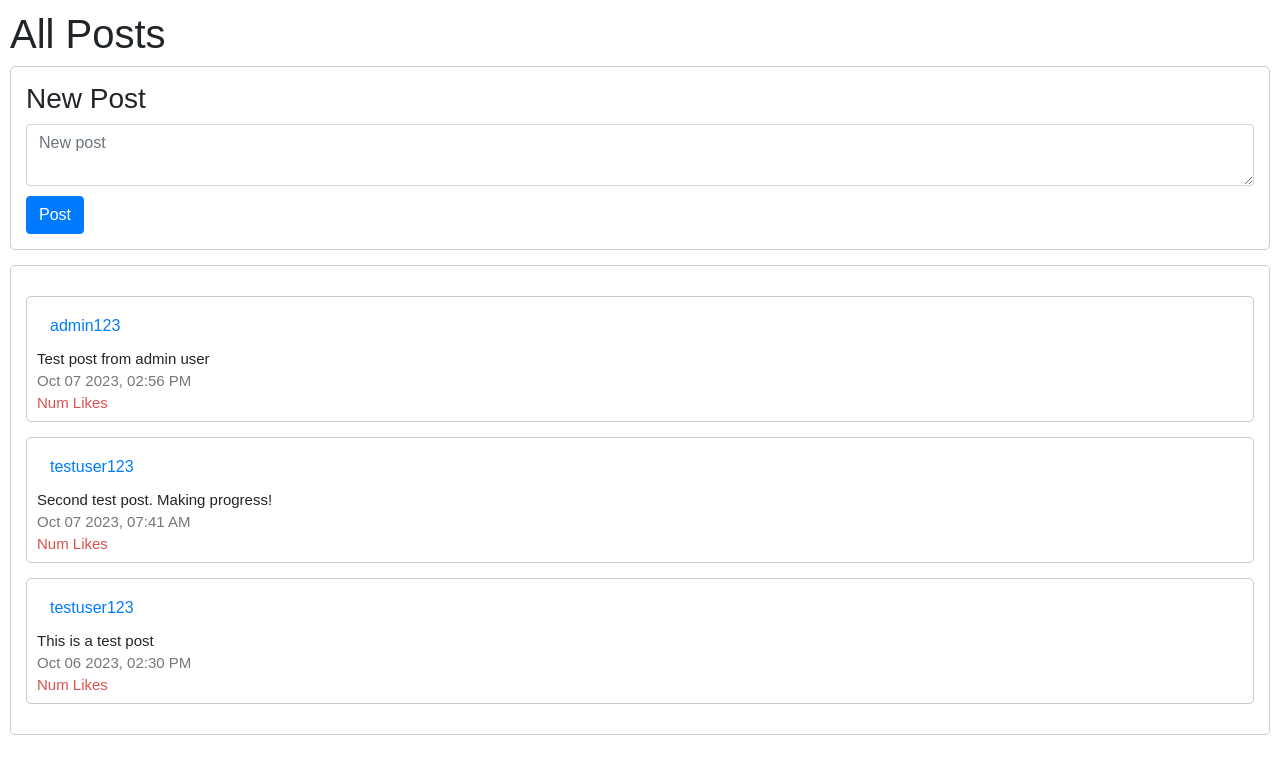
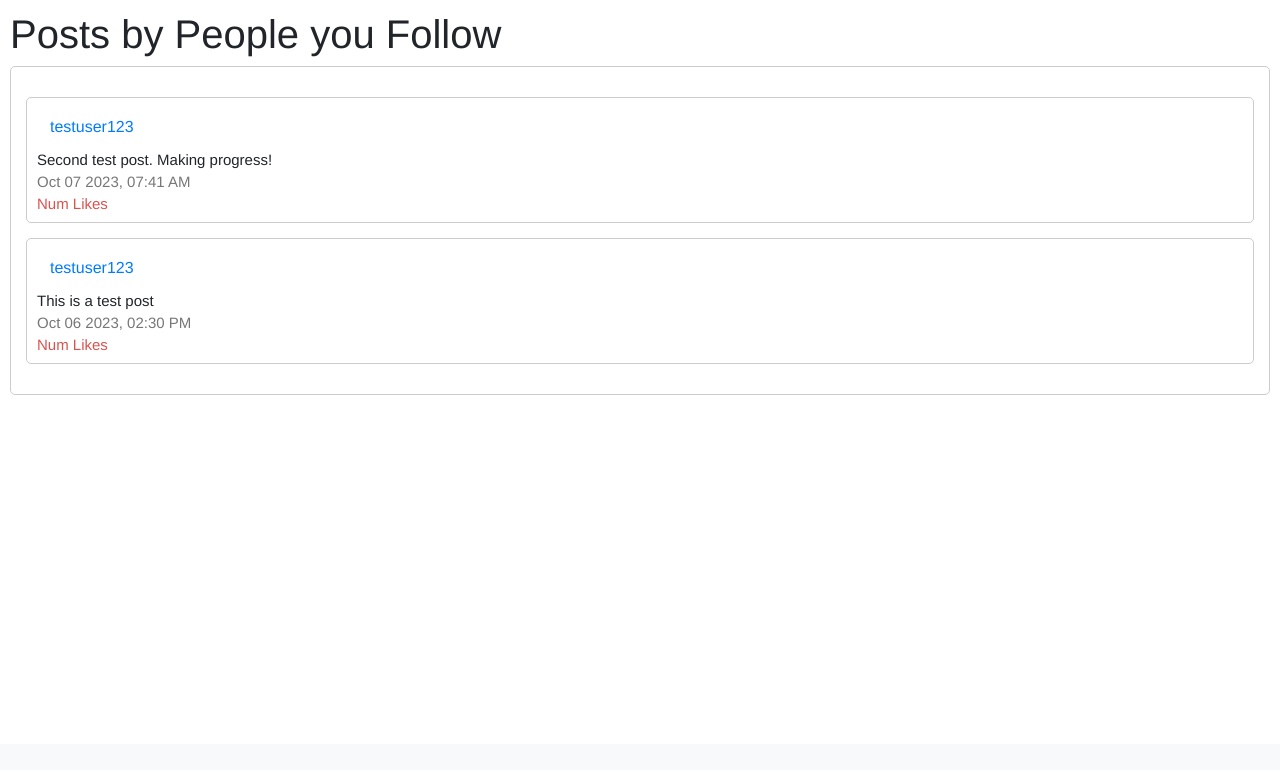
Before and after one commit to dstansbury/cs50-network, a Django app: page /?following=true in a window 1280 px wide. Shown: the part 56-826 px from the top of the page. After the commit the page ends 451 px from the top, so only its background shows below. Run offline with Django 3.2, Linux system fonts and the light colour scheme; a user stored in the database is signed in; data comes from the database, SQL or seed files in the repository; some libraries are stand-ins or nearby versions.

Commit message:
implements the following requirement

```diff
--- a/network/static/network/network.js
+++ b/network/static/network/network.js
@@ -10,13 +10,16 @@
             event.preventDefault();  // Prevent the default form submission behavior
             // After posting, you may want to reload the posts
             load_all_posts();
-            show_all_posts();
         });
     }
 
     // If the index page, load all posts
     if (document.querySelector("#index-container")) {
         load_all_posts();
+        if (window.location.search.includes("following=true")) {
+            document.querySelector("#all-posts-title h1").innerHTML = "Posts by People you Follow";
+            document.querySelector("#new-post").style.display = "none";
+        }
     }
 
     // If the profile page, show the user's profile and load their posts
@@ -32,7 +35,14 @@
 
 // gets all the posts from the DB
 function fetchAllPostsData() {
-    return fetch(`/`, { headers: { 'X-Requested-With': 'XMLHttpRequest' } })
+    // Check if the URL has the "following=true" parameter
+    let url = "/";
+    if (window.location.search.includes("following=true")) {
+        url += "?following=true";
+    }
+
+    // fetch relevant posts from the DB based on the url
+    return fetch(url, { headers: { 'X-Requested-With': 'XMLHttpRequest' } })
         .then(response => response.json())
         .then(posts => {
             console.log('Fetched posts data:', posts);
@@ -83,7 +93,7 @@
         postDiv.className = 'postDiv';
         postDiv.innerHTML = `
             <div id="post-poster">
-                <a class="btn btn-link" href="profile/${post.posterID}">
+                <a class="btn btn-link" href="/profile/${post.posterID}">
                     ${post.poster}
                 </a>
             </div>
--- a/network/static/network/styles.css
+++ b/network/static/network/styles.css
@@ -1,13 +1,14 @@
 /* Stylesheet */
 
 /* Styles the main container of the index page */
-#index-container {
+#index-container,
+#profile-container{
     padding: 10px;
     margin-bottom: 10px;
-    font: 15px sans-serif;
+    font: 15px Helvetica;
 }
 
-/* Post divs on index page */
+/* Post divs */
 .posts {
     border: 1px solid #ccc;
     border-radius: 5px;
--- a/network/templates/network/index.html
+++ b/network/templates/network/index.html
@@ -1,6 +1,18 @@
 {% extends "network/layout.html" %}
 
 {% block body %}
+
+<!-- Section to display any error messages-->
+{% if messages %}
+<div class="messages">
+    {% for message in messages %}
+    <div{% if message.tags %} class="{{ message.tags }}"{% endif %}>
+        {{ message }}
+    </div>
+    {% endfor %}
+</div>
+{% endif %}
+
     <div id="index-container">
         <div id="all-posts-title">
             <h1> All Posts </h1>
--- a/network/templates/network/layout.html
+++ b/network/templates/network/layout.html
@@ -24,7 +24,7 @@
                 </li>
                 {% if user.is_authenticated %}
                     <li class="nav-item">
-                        <a class="nav-link" href="#">Following</a>
+                        <a class="nav-link" href="{% url 'index' %}?following=true">Following</a>
                     </li>
                     <li class="nav-item">
                         <a class="nav-link" href="{% url 'logout' %}">Log Out</a>
--- a/network/urls.py
+++ b/network/urls.py
@@ -8,5 +8,8 @@
     path("login", views.login_view, name="login"),
     path("logout", views.logout_view, name="logout"),
     path("register", views.register, name="register"),
+    #error handling path, in case no user ID is provided
+    path("profile/", views.no_user_profile, name="no_user_profile"),
+    #actual path to profile page
     path("profile/<int:userID>", views.profile, name="profile")
 ]
--- a/network/views.py
+++ b/network/views.py
@@ -7,32 +7,44 @@
 from django.shortcuts import HttpResponse, HttpResponseRedirect, render
 from django.urls import reverse
 from django.views.decorators.csrf import csrf_exempt
+from django.db.models.query import QuerySet
 
 from .models import User, Post, Follow, Like
 
 """
 GET_POSTS HELPER FUNCTION
 
-    Get posts. If userID is provided, it filters the posts by that user.
-    Returns serialized posts.
+    Get posts. If there is a userID object, it checks whether it is a list or QuerySet,
+    or a single ID and it filters the posts by that user(s). If nothing is provided,
+    it returns all the posts.
+
+    Returns serialized posts, with the order reversed so newest posts appear first.
 
 """
 def get_posts(userID=None):
 
-    # returns the posts in reverse chronological order
-    if userID:
+    # If userID is a list or a QuerySet, filter posts by multiple users
+    # this is needed for the Following page
+    if isinstance(userID, (list, QuerySet)):
+        posts = Post.objects.filter(poster__in=userID).order_by('-timestamp')
+
+    # If userID is a single integer, filter posts by that specific user
+    # this is needed for the profile page
+    elif isinstance(userID, int):
         posts = Post.objects.filter(poster=userID).order_by('-timestamp')
+
+    # If no userID is provided, get all posts
+    # this is needed for the all posts page
     else:
         posts = Post.objects.all().order_by('-timestamp')
 
-        """
+    """
         ADD LOGIC ABOUT WHETHER A USER HAS LIKED A POST
-        """
+    """
 
     serialized_posts = [post.serialize() for post in posts]
 
     return serialized_posts
-
 
 """
 MAIN INDEX PAGE FUNCTION
@@ -42,12 +54,25 @@
     if not request.user.is_authenticated:
         return HttpResponseRedirect(reverse("login"))
 
+    # Check if "following" query parameter is set to "true"
+    following_only = request.GET.get('following') == 'true'
+
     #grab all the posts from the DB and return them as JSON
     if request.headers.get('X-Requested-With') == 'XMLHttpRequest':
 
-        allPosts = get_posts()
+        # If the user is only interested in posts from people they follow
+        # get only the posts from the users they follow
+        if following_only:
+            following_users = Follow.objects.filter(follower=request.user).values_list('follows', flat=True)
+            print(f"following_users are {following_users}")
+            posts = get_posts(following_users)
+            print(f"posts are {posts}")
 
-        return JsonResponse(allPosts, safe=False)
+        # otherwise, get all the posts
+        else:
+            posts = get_posts()
+
+        return JsonResponse(posts, safe=False)
 
     #If it's not an AJAX request, render the index page
     else:
@@ -55,8 +80,9 @@
 
 
 """
-PROFILE PAGE FUNCTION
+PROFILE PAGE FUNCTIONS
 """
+# Correct path
 def profile(request, userID):
     print(f"Profile view accessed with userID: {userID}")
     # Check if the user is logged in
@@ -85,6 +111,13 @@
     #If it's not an AJAX request, render the profile page
     else:
         return render(request, "network/profile.html", {"userID": userID})
+
+# Error path
+def no_user_profile(request):
+    # create an error message
+    messages.warning(request, 'Invalid profile access. Redirecting to the main page.')
+    # redirect to the index page with the message to display.
+    return HttpResponseRedirect('/')
 
 """
 LOGIN PAGE FUNCTION
```
